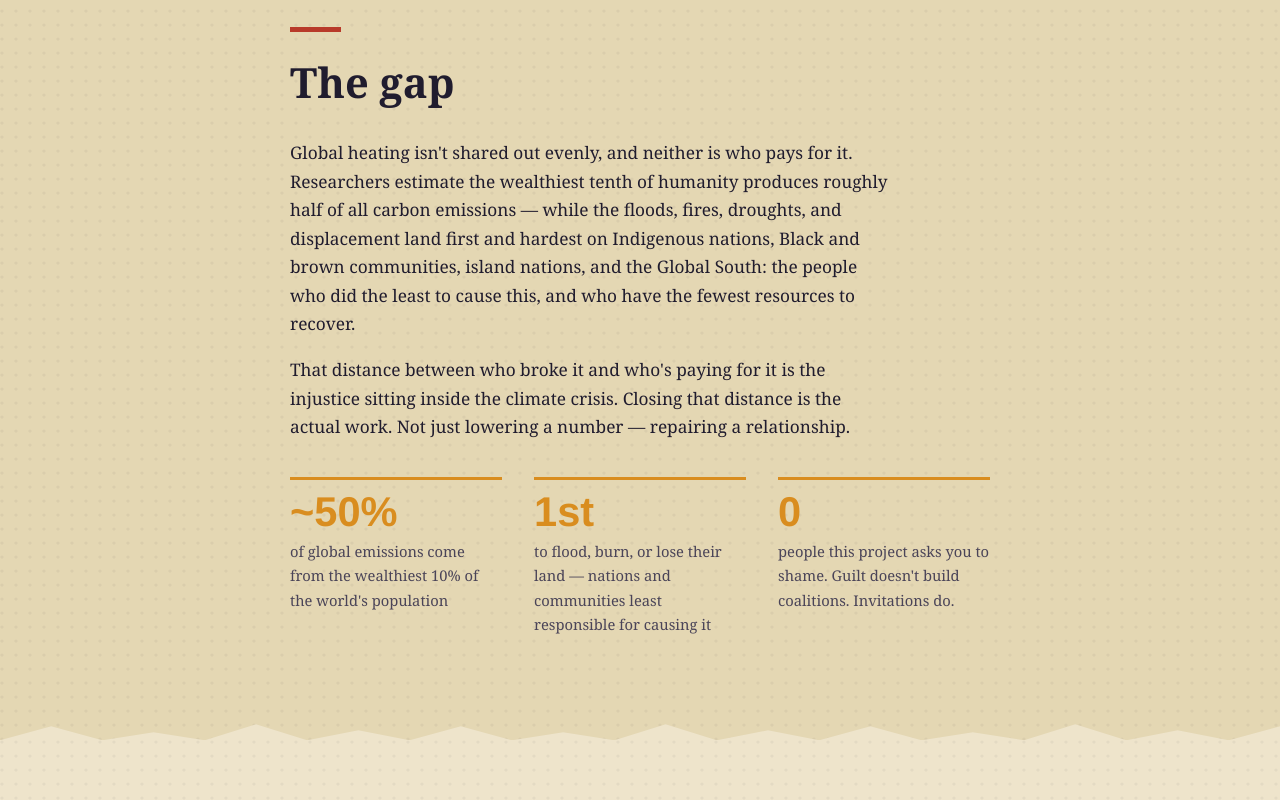
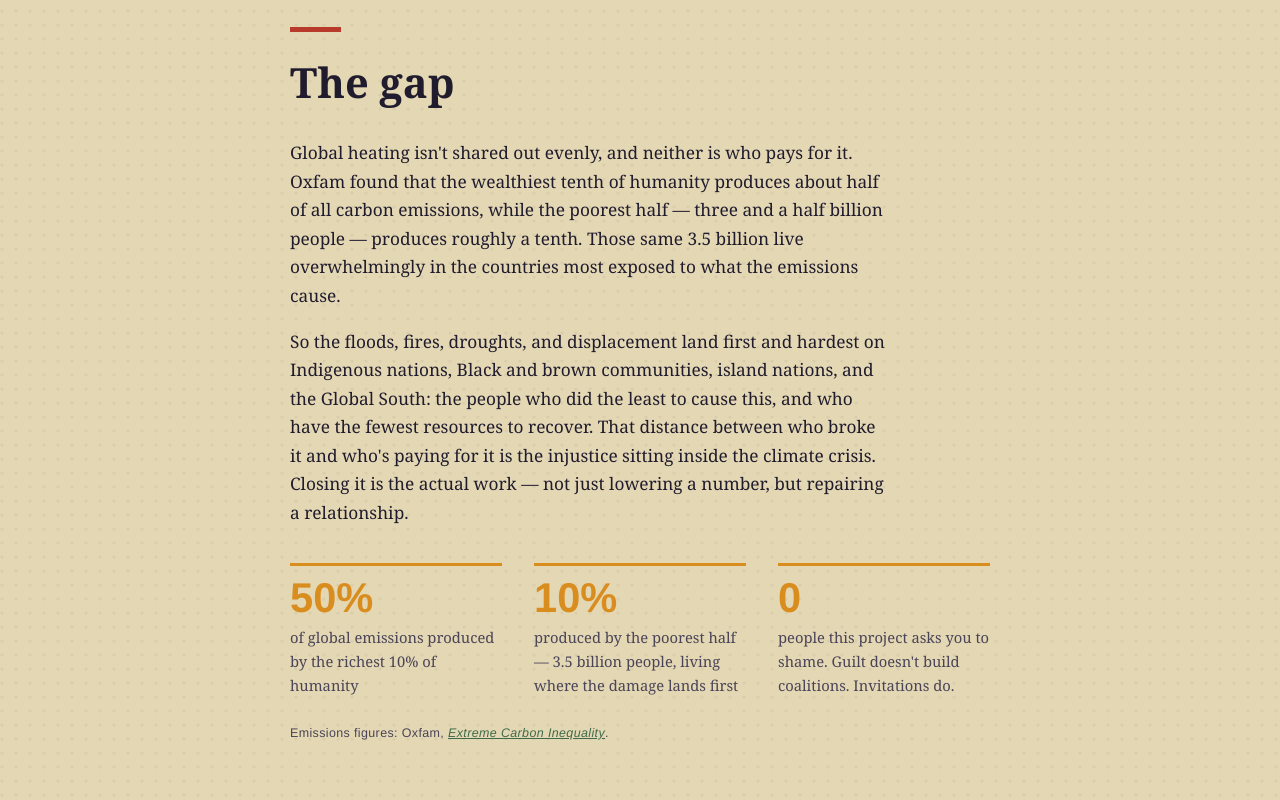
Before and after one commit to alex-trounce/calling-in, a plain HTML site: page index.html in a window 1280 px wide. Shown: the part 980-1780 px from the top of the page. Drawn offline with Linux system fonts and the light colour scheme.

Commit message:
Sharpen the gap section with the 50%/10% contrast and cite Oxfam

```diff
--- a/index.html
+++ b/index.html
@@ -221,6 +221,16 @@
   }
   .stat .cap { font-size: 0.92rem; color: var(--fg-soft); margin-top: 0.4rem; }
 
+  .panel p.source {
+    max-width: 900px;
+    margin: 1.6rem auto 0;
+    font-family: "Helvetica Neue", system-ui, sans-serif;
+    font-size: 0.78rem;
+    letter-spacing: 0.03em;
+    color: var(--fg-soft);
+  }
+  .panel p.source a { color: var(--accent-3); }
+
   .actions { list-style: none; margin: 1.8rem auto 0; padding: 0; max-width: 640px; }
   .actions li {
     padding: 1.1rem 0;
@@ -322,13 +332,14 @@
 <section class="panel a halftone torn">
   <div class="panel-inner">
     <h2><span class="rule"></span>The gap</h2>
-    <p>Global heating isn't shared out evenly, and neither is who pays for it. Researchers estimate the wealthiest tenth of humanity produces roughly half of all carbon emissions — while the floods, fires, droughts, and displacement land first and hardest on Indigenous nations, Black and brown communities, island nations, and the Global South: the people who did the least to cause this, and who have the fewest resources to recover.</p>
-    <p>That distance between who broke it and who's paying for it is the injustice sitting inside the climate crisis. Closing that distance is the actual work. Not just lowering a number — repairing a relationship.</p>
+    <p>Global heating isn't shared out evenly, and neither is who pays for it. Oxfam found that the wealthiest tenth of humanity produces about half of all carbon emissions, while the poorest half — three and a half billion people — produces roughly a tenth. Those same 3.5 billion live overwhelmingly in the countries most exposed to what the emissions cause.</p>
+    <p>So the floods, fires, droughts, and displacement land first and hardest on Indigenous nations, Black and brown communities, island nations, and the Global South: the people who did the least to cause this, and who have the fewest resources to recover. That distance between who broke it and who's paying for it is the injustice sitting inside the climate crisis. Closing it is the actual work — not just lowering a number, but repairing a relationship.</p>
     <div class="stat-strip">
-      <div class="stat"><div class="num">~50%</div><div class="cap">of global emissions come from the wealthiest 10% of the world's population</div></div>
-      <div class="stat"><div class="num">1st</div><div class="cap">to flood, burn, or lose their land — nations and communities least responsible for causing it</div></div>
+      <div class="stat"><div class="num">50%</div><div class="cap">of global emissions produced by the richest 10% of humanity</div></div>
+      <div class="stat"><div class="num">10%</div><div class="cap">produced by the poorest half — 3.5 billion people, living where the damage lands first</div></div>
       <div class="stat"><div class="num">0</div><div class="cap">people this project asks you to shame. Guilt doesn't build coalitions. Invitations do.</div></div>
     </div>
+    <p class="source">Emissions figures: Oxfam, <a href="https://www.oxfam.org/en/press-releases/worlds-richest-10-produce-half-carbon-emissions-while-poorest-35-billion-account" target="_blank" rel="noopener"><cite>Extreme Carbon Inequality</cite></a>.</p>
   </div>
 </section>
 
```
